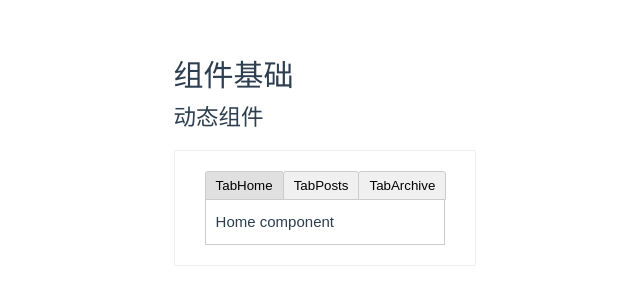
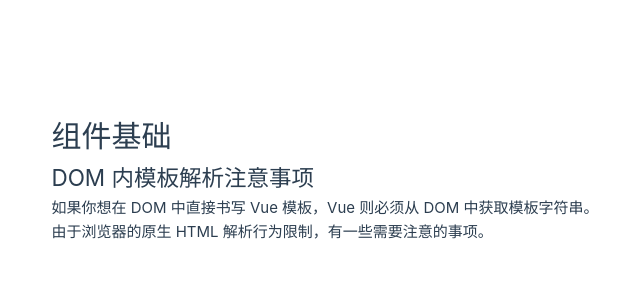
Before and after one commit to ShenlongDev/vue_xx, a Vue app: page / in a window 1280 px wide. Shown: the part 222-526 px from the top of the page, without its empty margins (315-955 px from the left). Built offline with nearby package versions, Linux system fonts and the light colour scheme.

Commit message:
docs: 注意事项

```diff
--- a/src/ComponentAgain.vue
+++ b/src/ComponentAgain.vue
@@ -1,66 +1,6 @@
-<script setup>
-import TabHome from './components/TabHome.vue'
-import TabPosts from './components/TabPosts.vue'
-import TabArchive from './components/TabArchive.vue'
-import { ref } from 'vue'
-
-const currentTab = ref('TabHome')
-
-const tabs = {
-  TabHome,
-  TabPosts,
-  TabArchive
-}
-</script>
-
-
 <template>
   <h1>组件基础</h1>
-  <h2>动态组件</h2>
-  <div class="demo">
-    <button
-       v-for="(_, tab) in tabs"
-       :key="tab"
-       :class="['tab-button', { active: currentTab === tab }]"
-       @click="currentTab = tab"
-     >
-      {{ tab }}
-    </button>
-	  <component :is="tabs[currentTab]" class="tab"></component>
-  </div>
+  <h2>DOM 内模板解析注意事项</h2>
+  <p>如果你想在 DOM 中直接书写 Vue 模板，Vue 则必须从 DOM 中获取模板字符串。</p>
+  <p>由于浏览器的原生 HTML 解析行为限制，有一些需要注意的事项。</p>
 </template>
-
-
-<style>
-.demo {
-  font-family: sans-serif;
-  border: 1px solid #eee;
-  border-radius: 2px;
-  padding: 20px 30px;
-  margin-top: 1em;
-  margin-bottom: 40px;
-  user-select: none;
-  overflow-x: auto;
-}
-
-.tab-button {
-  padding: 6px 10px;
-  border-top-left-radius: 3px;
-  border-top-right-radius: 3px;
-  border: 1px solid #ccc;
-  cursor: pointer;
-  background: #f0f0f0;
-  margin-bottom: -1px;
-  margin-right: -1px;
-}
-.tab-button:hover {
-  background: #e0e0e0;
-}
-.tab-button.active {
-  background: #e0e0e0;
-}
-.tab {
-  border: 1px solid #ccc;
-  padding: 10px;
-}
-</style>
```
